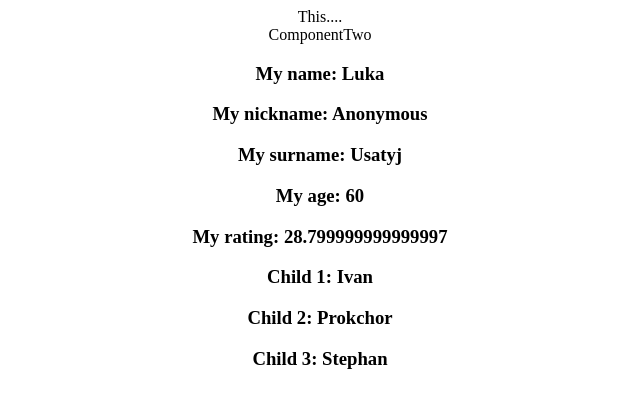
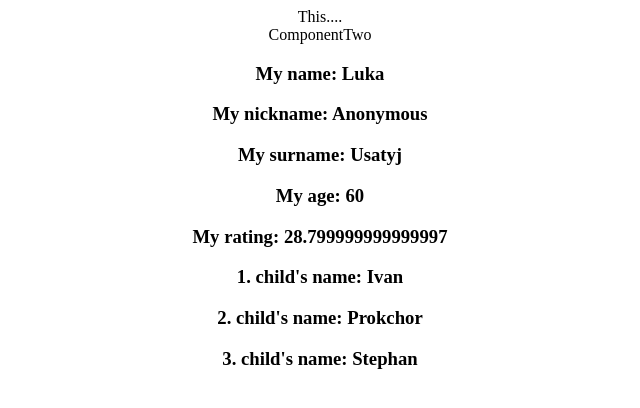
Before and after one commit to enextus/react, a React (Create React App) app in the folder start-react/: page / in a window 1280 px wide. Shown: the top 408 px of the page, without its empty margins (320-960 px from the left). Built offline with nearby package versions, Linux system fonts and the light colour scheme.

Commit message:
list children rev

```diff
--- a/start-react/src/User.jsx
+++ b/start-react/src/User.jsx
@@ -7,11 +7,11 @@ export default function User(props) {
     let childrenList;
 
     if (children !== 'Unknown') {
-        childrenList = Object.values(children).map((key, values) => ( [<h3>Child {values + 1}: {key}</h3>] ));
+        childrenList = Object.values(children).map((key, values) => ([<h3>{values + 1}. child's name: {key}</h3>]));
     }
 
     return (
-        <div id='main'>
+        <div>
             <h3>My name: {name}</h3>
             <h3>My nickname: {nickname}</h3>
             <h3>My surname: {surname}</h3>
```
